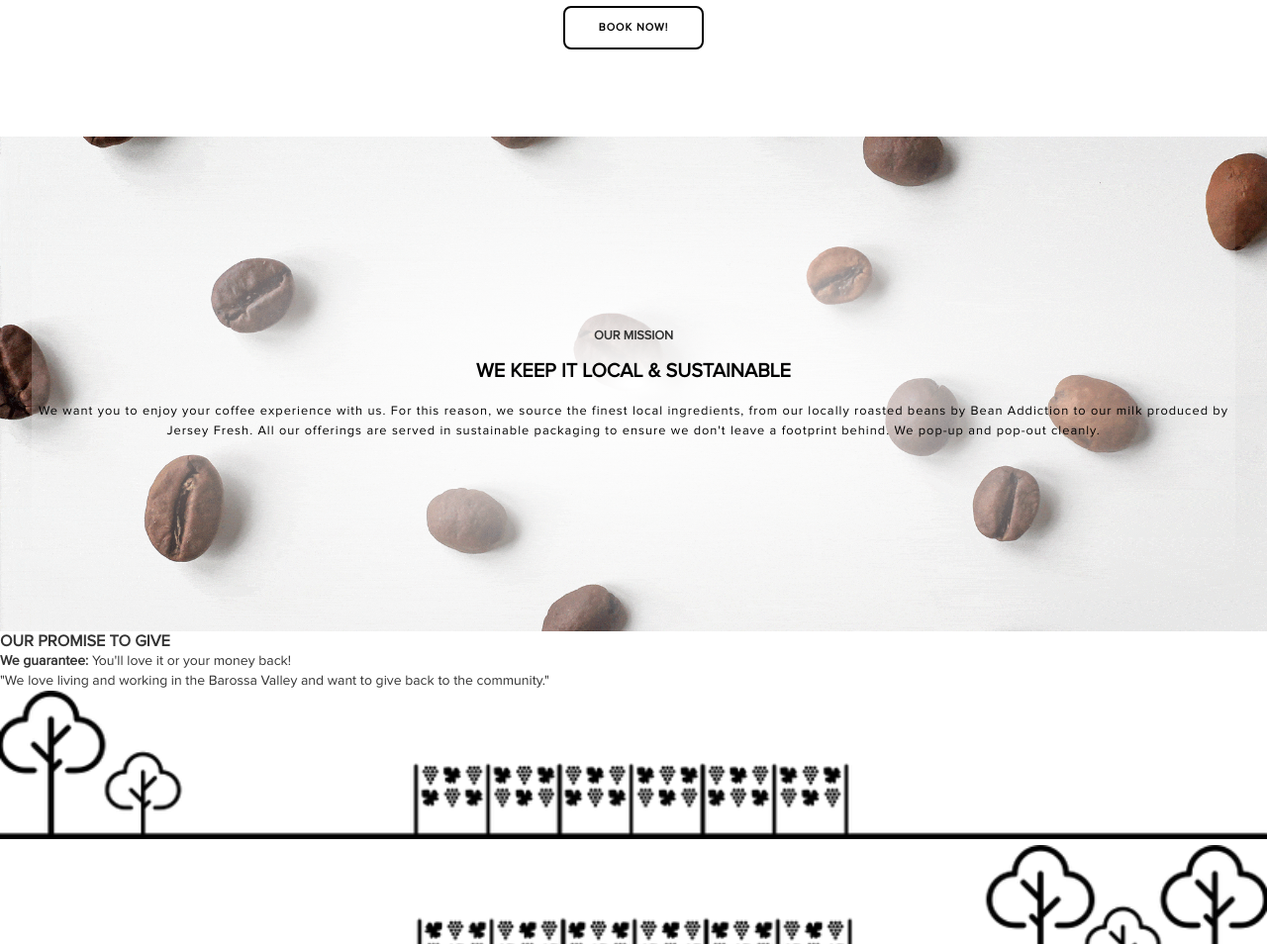
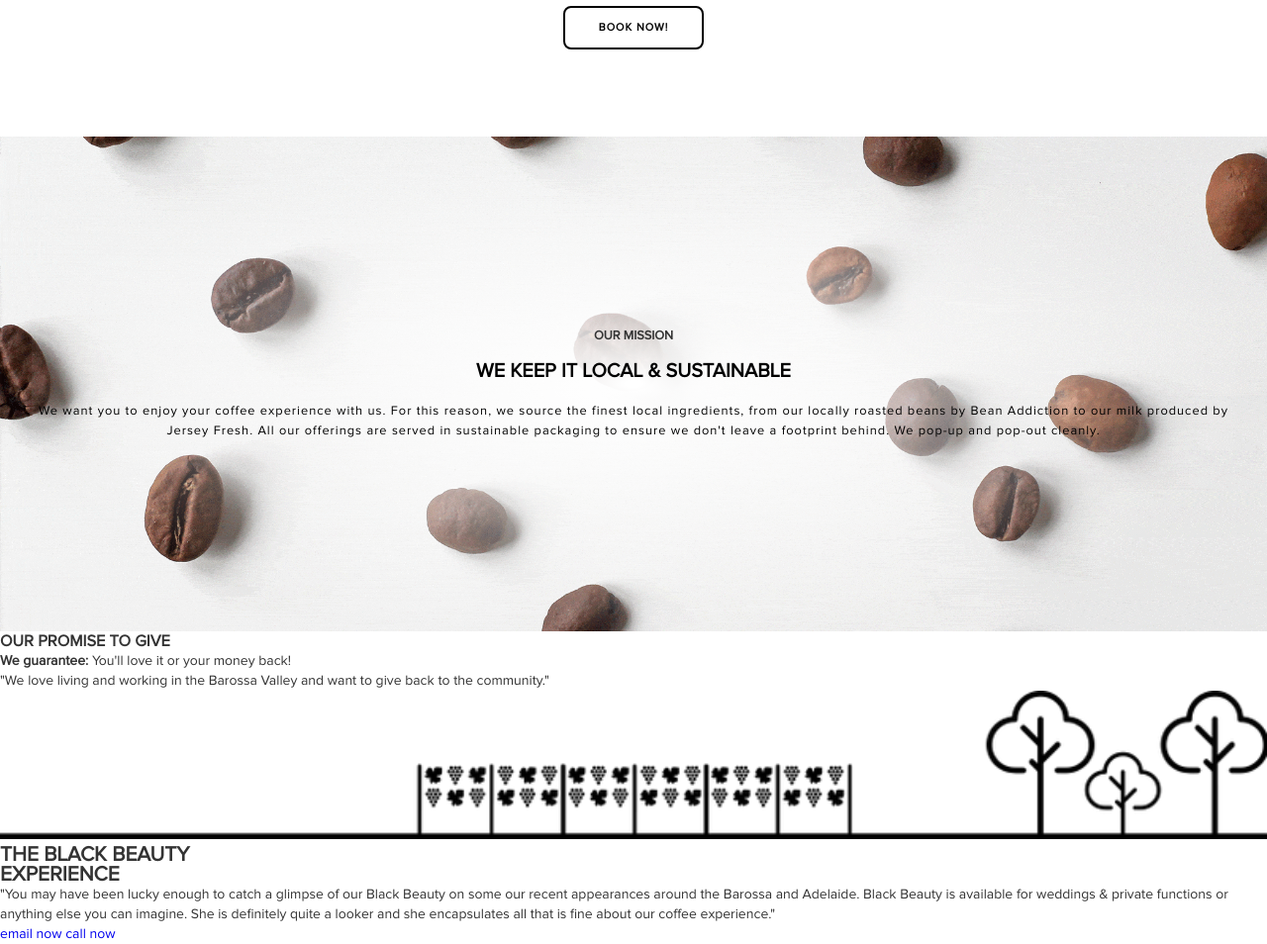
Before and after one commit to leotricotti/thepeoplevscoffee-projet, a plain HTML site: page index.html in a window 1280 px wide. Shown: the part 2840-3794 px from the top of the page at 99% size. Drawn offline with nearby package versions, Linux system fonts and the light colour scheme.

Commit message:
grid area promise hecha

```diff
--- a/css/style.css
+++ b/css/style.css
@@ -409,7 +409,7 @@ img {
 
 .grid-container {
     display: grid;
-    grid-template: "header" 80px "banner" "welcome" "services" "mission";
+    grid-template: "header" 80px "banner" "welcome" "services" "mission" "promise";
 }
 
 /* Nav */
@@ -467,7 +467,7 @@ img {
     transform: translateY(-100%);
     transition: transform .3s ease-in;
     position: relative;
-    top: 80px;
+    top: 5rem;
     z-index: -1;
 }
 
@@ -632,9 +632,9 @@ img {
   height: 31.25rem;
   max-height: 43.75rem;
   /* Permalink - use to edit and share this gradient: https://colorzilla.com/gradient-editor/#ffffff+0,ffffff+97&1+1,0+35,0+35 */
-  background: -moz-radial-gradient(center, ellipse cover,  rgba(255,255,255,1) 0%, rgba(255,255,255,1) 1%, rgba(255,255,255,0) 90%, rgba(255,255,255,0) 97%); /* FF3.6-15 */
-  background: -webkit-radial-gradient(center, ellipse cover,  rgba(255,255,255,1) 0%,rgba(255,255,255,1) 1%,rgba(255,255,255,0) 90%,rgba(255,255,255,0) 97%); /* Chrome10-25,Safari5.1-6 */
-  background: radial-gradient(ellipse at center,  rgba(255,255,255,1) 0%,rgba(255,255,255,1) 1%,rgba(255,255,255,0) 90%,rgba(255,255,255,0) 97%); /* W3C, IE10+, FF16+, Chrome26+, Opera12+, Safari7+ */
+  background: -moz-radial-gradient(center, ellipse cover,  rgba(255,255,255,1) 0%, rgba(255,255,255,1) 1%, rgba(255,255,255,0) 75%, rgba(255,255,255,0) 97%); /* FF3.6-15 */
+  background: -webkit-radial-gradient(center, ellipse cover,  rgba(255,255,255,1) 0%,rgba(255,255,255,1) 1%,rgba(255,255,255,0) 75%,rgba(255,255,255,0) 97%); /* Chrome10-25,Safari5.1-6 */
+  background: radial-gradient(ellipse at center,  rgba(255,255,255,1) 0%,rgba(255,255,255,1) 1%,rgba(255,255,255,0) 75%,rgba(255,255,255,0) 97%); /* W3C, IE10+, FF16+, Chrome26+, Opera12+, Safari7+ */
   filter: progid:DXImageTransform.Microsoft.gradient( startColorstr='#ffffff', endColorstr='#00ffffff',GradientType=1 ); /* IE6-9 fallback on horizontal gradient */
 }
 
@@ -648,5 +648,14 @@ img {
   font-size: 1.25rem;
   line-height: 1.875rem;
   margin: .625rem 0 1rem;
+}
 
+/* Promise */
+
+.bar-promise-container {
+  grid-area: promise;
 }
+
+.animation-item-1, .animation-item-3 {
+  display: none;
+}
--- a/index.html
+++ b/index.html
@@ -150,9 +150,9 @@
                     </p>
                 </div>
                 <div class="promise-animation">
-                    <img class="animation-item" src="img/bar-promise/img-1.png" alt="Animation background">
-                    <img class="animation-item" src="img/bar-promise/img-2.png" alt="Animation background">
-                    <img class="animation-item" src="img/bar-promise/img-3.png" alt="Animation car">
+                    <img class="animation-item-1" src="img/bar-promise/img-1.png" alt="Animation background">
+                    <img class="animation-item-2" src="img/bar-promise/img-2.png" alt="Animation background">
+                    <img class="animation-item-3" src="img/bar-promise/img-3.png" alt="Animation car">
 
                 </div>
             </section>
```
